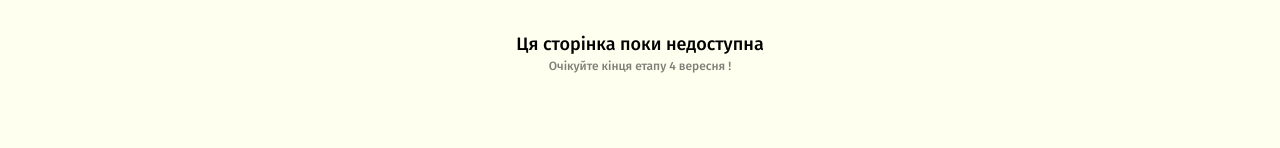
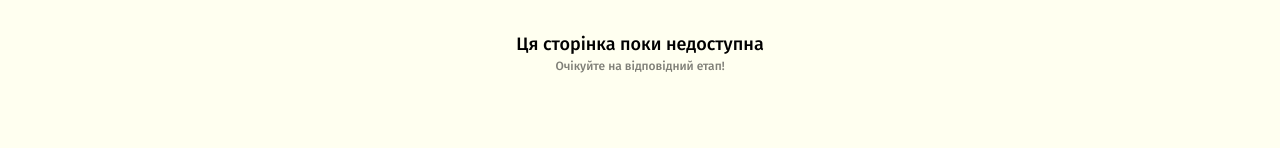
Before and after one commit to luftboud/ucu-election, a React (Vite) app: page /results in a window 1280 px wide. Shown: the part 508-656 px from the top of the page. Built offline with nearby package versions, Linux system fonts and the light colour scheme.

Commit message:
chore: typo fix

```diff
--- a/client/pages/Development.tsx
+++ b/client/pages/Development.tsx
@@ -20,7 +20,7 @@ export default function Development() {
           Ця сторінка поки недоступна
         </p>
         <p className="text-xs text-black/50 font-medium">
-          Очікуйте кінця етапу 4 вересня !
+          Очікуйте на відповідний етап!
         </p>
       </div>
     </div>
```
